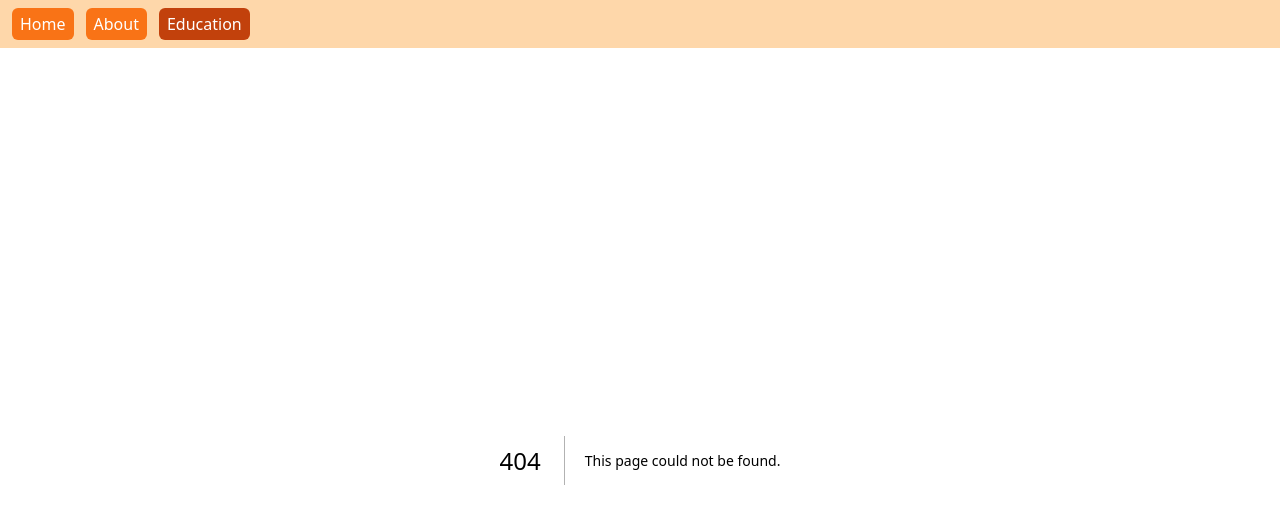
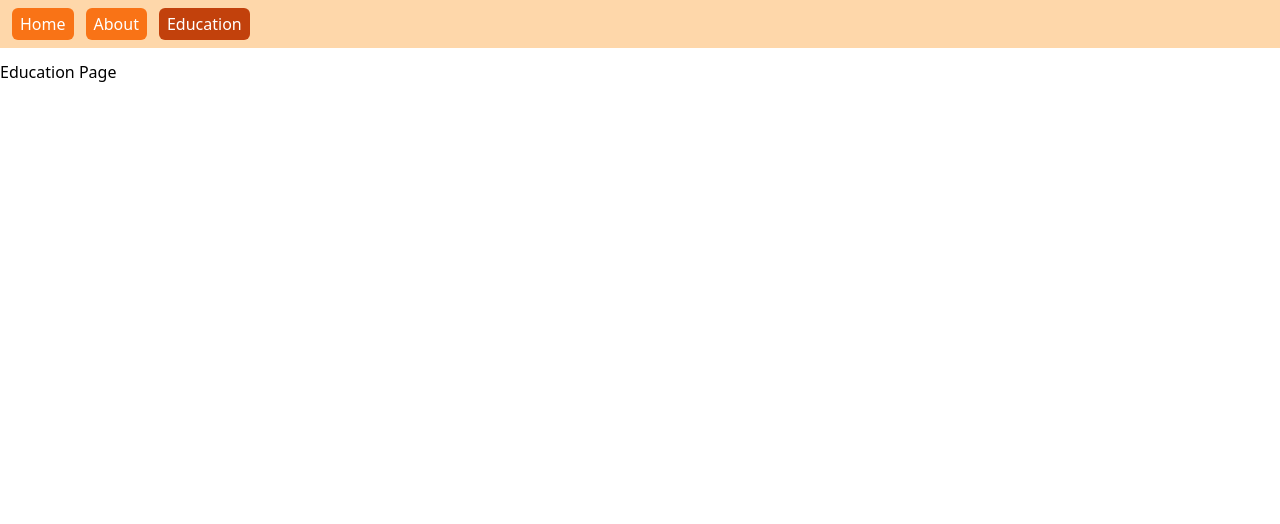
Before and after one commit to cnc-summer/next-101, a Next.js app: page /about/education in a window 1280 px wide. Before the commit this address had no page. Shown: the top 524 px of the page. Built offline with nearby package versions, Linux system fonts and the light colour scheme.

Commit message:
Add education page

```diff
--- /dev/null
+++ b/src/app/about/education/page.tsx
@@ -0,0 +1,9 @@
+export default function Education() {
+    return (
+        <div>
+            <h1>
+                Education Page
+            </h1>
+        </div>
+    )
+}
```
